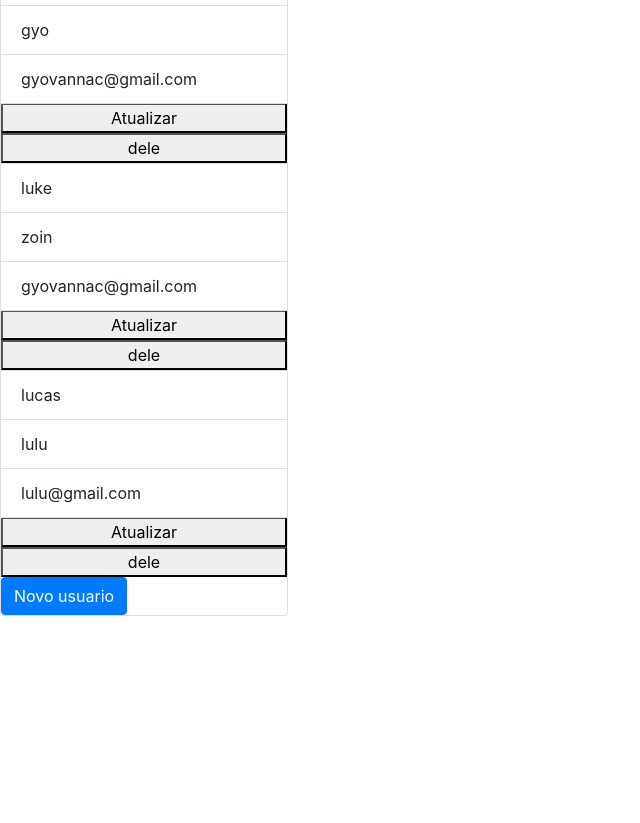
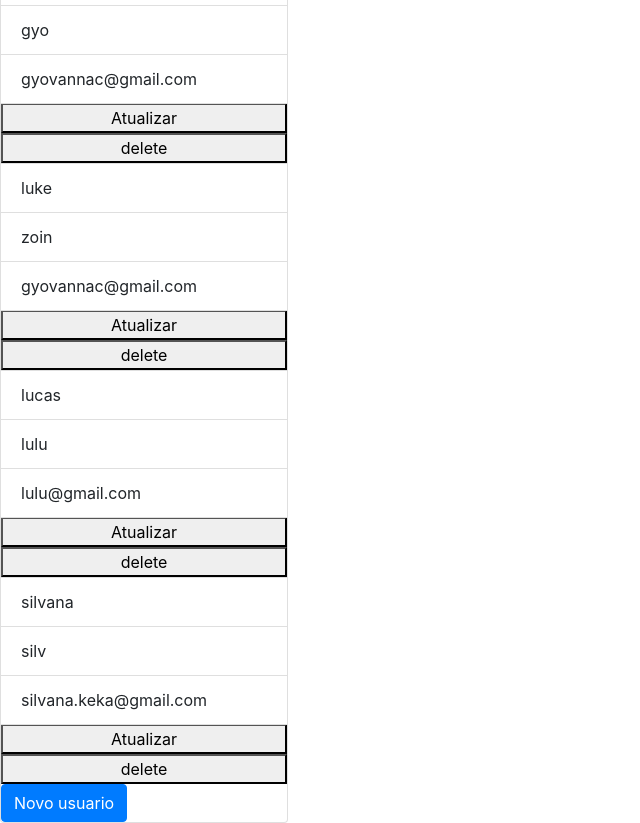
Before and after one commit to ramorim1998/http-estudos, an Angular app: page /home in a window 1280 px wide. Shown: the part 340-1163 px from the top of the page, without its empty margins (0-640 px from the left). Before the commit the page ends 956 px from the top, so only its background shows below. Built offline with nearby package versions, Linux system fonts and the light colour scheme; data requests are answered from the project's data file.

Commit message:
criação de guardas de rota

```diff
--- a/db.json
+++ b/db.json
@@ -23,6 +23,12 @@
       "username": "lulu",
       "email": "lulu@gmail.com",
       "id": 4
+    },
+    {
+      "id": 5,
+      "name": "silvana",
+      "username": "silv",
+      "email": "silvana.keka@gmail.com"
     }
   ]
 }
--- a/src/app/app-routing.module.ts
+++ b/src/app/app-routing.module.ts
@@ -1,3 +1,4 @@
+import { AuthGuardService } from './guards/auth-guard.service';
 import { UsuarioFormComponent } from './usuario-form/usuario-form.component';
 import { UsuarioListComponent } from './usuario-list/usuario-list.component';
 import { NgModule } from '@angular/core';
@@ -7,8 +8,8 @@ import { Routes, RouterModule } from '@angular/router';
 const routes: Routes = [
   {path:'home',component:UsuarioListComponent},
   {path:'',pathMatch:'full',redirectTo:'home'},
-  {path:'novo-usuario',component:UsuarioFormComponent},
-  {path:'editar/:id',component:UsuarioFormComponent}
+  {path:'novo-usuario',component:UsuarioFormComponent, resolve: {usuario: AuthGuardService}},
+  {path:'editar/:id',component:UsuarioFormComponent, resolve: {usuario: AuthGuardService}}
 ];
 
 @NgModule({
--- /dev/null
+++ b/src/app/guards/auth-guard.service.ts
@@ -0,0 +1,24 @@
+import { UsuarioService } from './../usuario.service';
+import { Injectable } from '@angular/core';
+import { CanActivate, Resolve } from '@angular/router';
+import { Usuario } from '../domains/usuario';
+import { of } from 'rxjs';
+
+
+@Injectable({
+  providedIn: 'root'
+})
+export class AuthGuardService implements Resolve<Usuario> {
+  constructor(private user:UsuarioService){}
+  resolve(route: import("@angular/router").ActivatedRouteSnapshot, state: import("@angular/router").RouterStateSnapshot): Usuario | import("rxjs").Observable<Usuario> | Promise<Usuario> {
+
+    if(route.params && route.params['id']){
+      return this.user.loadByID(route.params['id']);
+    }
+  return of({
+    id: null,
+    name: null, username: null, email: null
+  });
+}
+
+}
--- a/src/app/usuario-form/usuario-form.component.ts
+++ b/src/app/usuario-form/usuario-form.component.ts
@@ -1,6 +1,9 @@
+import { Usuario } from './../domains/usuario';
+import { ActivatedRoute } from '@angular/router';
 import { UsuarioService } from './../usuario.service';
 import { Component, OnInit } from '@angular/core';
 import { FormGroup, FormBuilder, Validators } from '@angular/forms';
+import { map, switchMap } from 'rxjs/operators';
 
 @Component({
   selector: 'app-usuario-form',
@@ -9,17 +12,23 @@ import { FormGroup, FormBuilder, Validators } from '@angular/forms';
 })
 export class UsuarioFormComponent implements OnInit {
   userForm: FormGroup;
-  constructor(private userBuilder: FormBuilder, private user:UsuarioService) { }
+  constructor(private userBuilder: FormBuilder, private user: UsuarioService, private route: ActivatedRoute) { }
 
   ngOnInit() {
+    const usuario = this.route.snapshot.data['usuario']
     this.userForm = this.userBuilder.group({
-      name: [null,[Validators.required, Validators.minLength(3)]],
-      username:[null,[Validators.required, Validators.minLength(3)]],
-      email:[null,[Validators.required, Validators.email]]
+      id:[usuario.id],
+      name: [usuario.name, [Validators.required, Validators.minLength(3)]],
+      username: [usuario.username, [Validators.required, Validators.minLength(3)]],
+      email: [usuario.email, [Validators.required, Validators.email]]
     })
   }
-  onSubmit(){
+  onSubmit() {
     this.user.create(this.userForm.value).subscribe();
   }
 
+  onDelete(id: number){
+    this.user.erased(id);
+  }
+
 }
--- a/src/app/usuario-list/usuario-list.component.html
+++ b/src/app/usuario-list/usuario-list.component.html
@@ -7,7 +7,7 @@
       <li class="list-group-item">{{user.name}}</li>
       <li class="list-group-item">{{user.username}}</li>
       <li class="list-group-item">{{user.email}}</li>
-      <button>Atualizar</button><button>dele</button>
+      <button (click)="onEdit(user.id)">Atualizar</button><button (click)= "onDelete(user.id)">delete</button>
     </ul>
     <button class="btn btn-primary" routerLink = '/novo-usuario'>Novo usuario</button>
   </div>
--- a/src/app/usuario-list/usuario-list.component.ts
+++ b/src/app/usuario-list/usuario-list.component.ts
@@ -2,6 +2,7 @@ import { UsuarioService } from './../usuario.service';
 import { Usuario } from './../domains/usuario';
 import { Component, OnInit } from '@angular/core';
 import { Observable } from 'rxjs';
+import { Router, ActivatedRoute } from '@angular/router';
 
 @Component({
   selector: 'app-usuario-list',
@@ -12,11 +13,16 @@ export class UsuarioListComponent implements OnInit {
   //usuarios: Usuario[];
   usuarios$: Observable<Usuario[]>;
 
-  constructor(private user: UsuarioService) { }
+  constructor(private user: UsuarioService, private router:Router, private route: ActivatedRoute) { }
 
   ngOnInit() {
     this.usuarios$ = this.user.list();
     //this.user.list().subscribe(dados=>this.usuarios=dados);
   }
-
+  onEdit(id: number){
+    this.router.navigate(['/editar',id],{relativeTo: this.route});
+  }
+  onDelete(id:number){
+    this.user.erased(id);
+  }
 }
--- a/src/app/usuario.service.ts
+++ b/src/app/usuario.service.ts
@@ -15,4 +15,10 @@ export class UsuarioService {
   create(user: Usuario){
     return this.http.post(this.API, user).pipe(take(1));
   }
+  loadByID(id: number){
+    return this.http.get<Usuario>(`${this.API}/${id}`).pipe(take(1));
+  }
+  erased(id: number){
+    return this.http.delete(`${this.API}/${id}`).pipe(take(1));
+  }
 }
```
Also changed, not shown: 1 other file (tests, documents, lock files or other folders).
